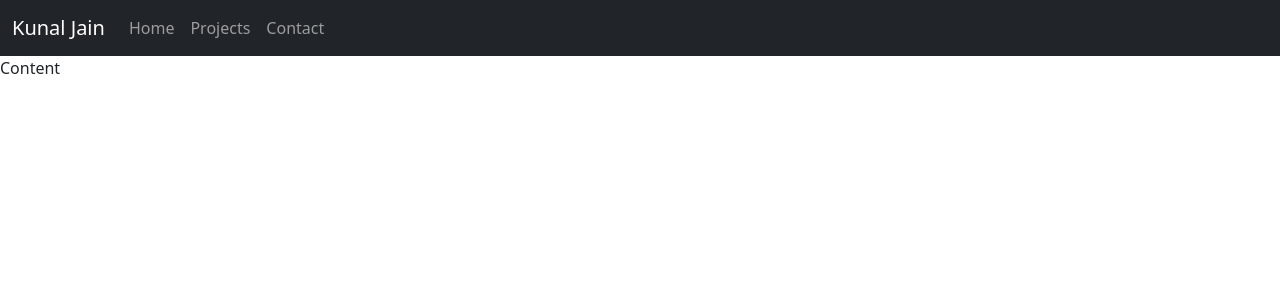
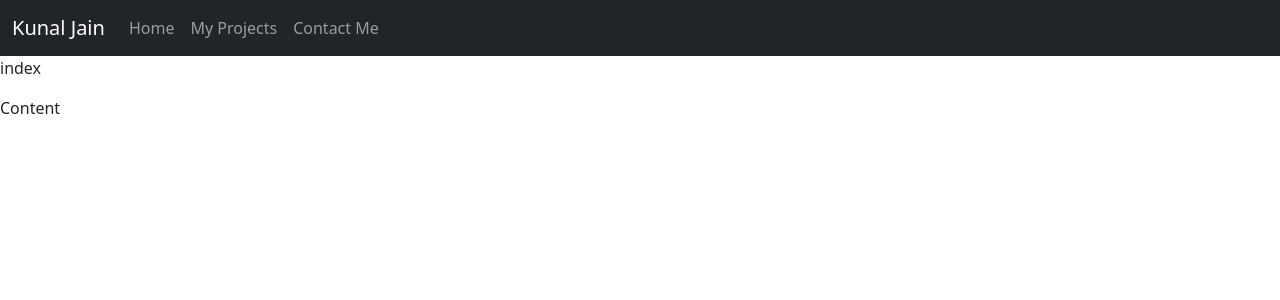
Before and after one commit to wherewith/personal_portfolio, a Flask app: page / in a window 1280 px wide. Shown: the top 300 px of the page. Run offline with Flask 2, Linux system fonts and the light colour scheme.

Commit message:
active page and added routes

```diff
--- a/main.py
+++ b/main.py
@@ -5,10 +5,10 @@ app = Flask(__name__)
 @app.route('/')
 def index():
     return render_template("index.html")
-@app.route('/projects')
+@app.route('/projects/')
 def projects_page():
     return render_template("projects.html")
-@app.route('/contact')
+@app.route('/contact/')
 def contact_page():
     return render_template("contact.html")
 
--- a/templates/base.html
+++ b/templates/base.html
@@ -4,10 +4,16 @@
     <meta charset="utf-8">
     <meta name="viewport" content="width=device-width, initial-scale=1">
     <title>{% block title %}{% endblock %}</title>
+    {% set active_page = active_page|default('index') -%}
     <link rel="icon" href="/static/kj logo - thick mint.svg">
-    <link href="https://cdn.jsdelivr.net/npm/bootstrap@5.2.3/dist/css/bootstrap.min.css" rel="stylesheet" integrity="sha384-rbsA2VBKQhggwzxH7pPCaAqO46MgnOM80zW1RWuH61DGLwZJEdK2Kadq2F9CUG65" crossorigin="anonymous">
+    <link href="https://cdn.jsdelivr.net/npm/bootstrap@5.3.0-alpha1/dist/css/bootstrap.min.css" rel="stylesheet" integrity="sha384-GLhlTQ8iRABdZLl6O3oVMWSktQOp6b7In1Zl3/Jr59b6EGGoI1aFkw7cmDA6j6gD" crossorigin="anonymous">
 </head>
 <body>
+{% set navigation_bar = [
+    ('/', 'index', 'Home'),
+    ('/projects/', 'projects', 'My Projects'),
+    ('/contact/', 'contact', 'Contact Me')
+] -%}
 <nav class="navbar navbar-expand-lg bg-dark navbar-dark">
     <div class="container-fluid">
         <a class="navbar-brand">Kunal Jain</a>
@@ -15,16 +21,18 @@
             <span class="navbar-toggler-icon"></span>
         </button>
         <div class="collapse navbar-collapse" id="navbarNavAltMarkup">
-            <div class="navbar-nav">
-                <a class="nav-link" href="/">Home</a>
-                <a class="nav-link" href="/projects">Projects</a>
-                <a class="nav-link" href="/contact">Contact</a>
-            </div>
+            <ul class="navbar-nav">
+                {% for href, id, caption in navigation_bar %}
+                <li{% if id == active_page %} class="active"{% endif %}><a class="nav-link" href="{{ href|e }}">{{ caption|e }}</a></li>
+                {% endfor %}
+            </ul>
         </div>
     </div>
 </nav>
+<p>{{active_page}}</p>
 {% block content %}
 {% endblock %}
-<script src="https://cdn.jsdelivr.net/npm/bootstrap@5.2.3/dist/js/bootstrap.min.js" integrity="sha384-cuYeSxntonz0PPNlHhBs68uyIAVpIIOZZ5JqeqvYYIcEL727kskC66kF92t6Xl2V" crossorigin="anonymous"></script>
+<script src="https://cdn.jsdelivr.net/npm/@popperjs/core@2.11.6/dist/umd/popper.min.js" integrity="sha384-oBqDVmMz9ATKxIep9tiCxS/Z9fNfEXiDAYTujMAeBAsjFuCZSmKbSSUnQlmh/jp3" crossorigin="anonymous"></script>
+<script src="https://cdn.jsdelivr.net/npm/bootstrap@5.3.0-alpha1/dist/js/bootstrap.min.js" integrity="sha384-mQ93GR66B00ZXjt0YO5KlohRA5SY2XofN4zfuZxLkoj1gXtW8ANNCe9d5Y3eG5eD" crossorigin="anonymous"></script>
 </body>
 </html>
--- a/templates/contact.html
+++ b/templates/contact.html
@@ -1,4 +1,5 @@
 {% extends "base.html" %}
+{% set active_page = "contact" %}
 {% block title %}Contact Me{% endblock %}
 {% block content %}
 <p>Content</p>
--- a/templates/index.html
+++ b/templates/index.html
@@ -1,4 +1,5 @@
 {% extends "base.html" %}
+{% set active_page = "index" %}
 {% block title %}Home{% endblock %}
 {% block content %}
 <p>Content</p>
--- a/templates/projects.html
+++ b/templates/projects.html
@@ -1,4 +1,5 @@
 {% extends "base.html" %}
+{% set active_page = "projects" %}
 {% block title %}Projects{% endblock %}
 {% block content %}
 <p>Content</p>
```
